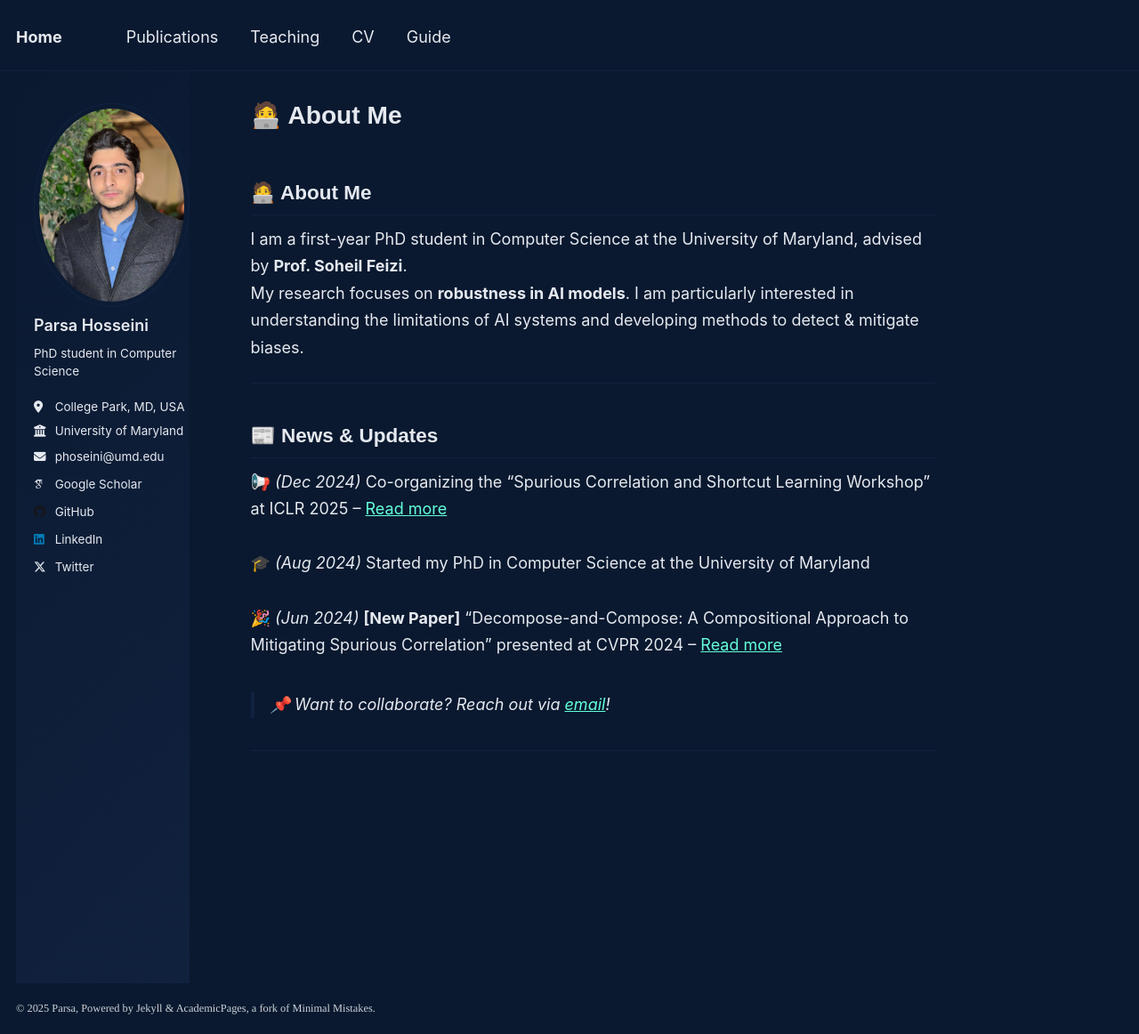
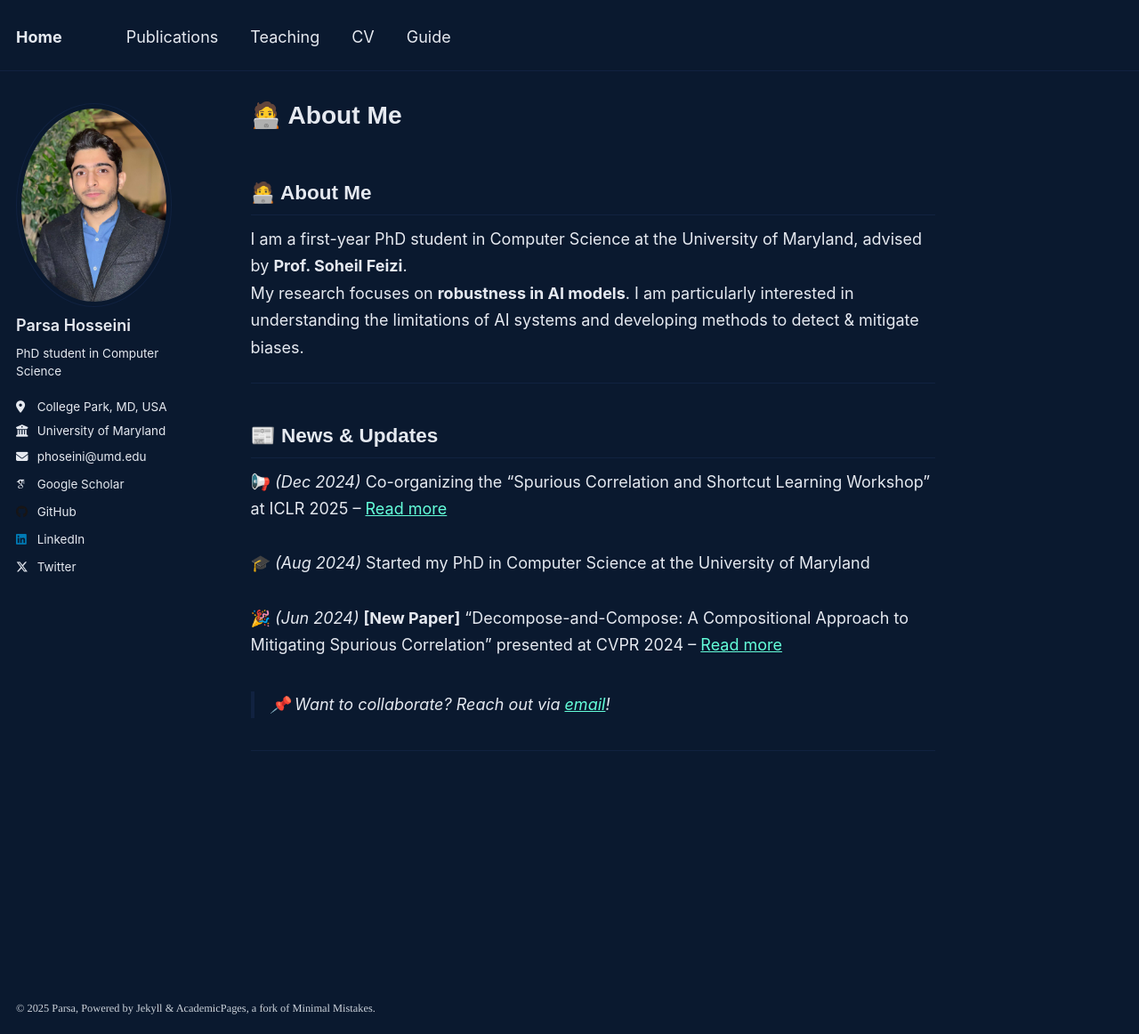
Before and after one commit to sudoparsa/sudoparsa.github.io, a Jekyll site: the page built from _pages/about.md, in a window 1280 px wide and 1162 px high. Shown: the whole window at 89% size. Built offline with Jekyll 4.4.1, drawn with Linux system fonts in a browser that asks for light colours; some web fonts are replaced; our own code applies the rules of GitHub Pages for plain Markdown files.

Commit message:
Update _sidebar.scss

```diff
--- a/_sass/layout/_sidebar.scss
+++ b/_sass/layout/_sidebar.scss
@@ -7,9 +7,6 @@
    ========================================================================== */
 
 .sidebar {
-   background: linear-gradient(135deg, #0a192f, #112240); /* Dark blue gradient */
-    padding: 20px;
-    border-radius: 10px;
   -webkit-transform: translate3d(0, 0 , 0);
           transform: translate3d(0, 0 , 0);
 
@@ -193,11 +190,11 @@
   position: absolute;
   right: 0;
   margin-top: 15px;
-  padding: 10px;
+  padding: 20px;
   list-style-type: none;
   border: 1px solid var(--global-border-color);
-  border-radius: $border-radius;
-  background: var(--global-bg-color);
+  border-radius: 10px;
+  background: linear-gradient(135deg, #0a192f, #112240);
   z-index: -1;
   box-shadow: 0 0 10px rgba(#000, 0.25);
   cursor: default;
@@ -206,7 +203,7 @@
     display: block;
     position: relative;
     margin: 0;
-    padding: 0;
+    padding:0;
     border: 0;
     background: transparent;
     box-shadow: none;
```
